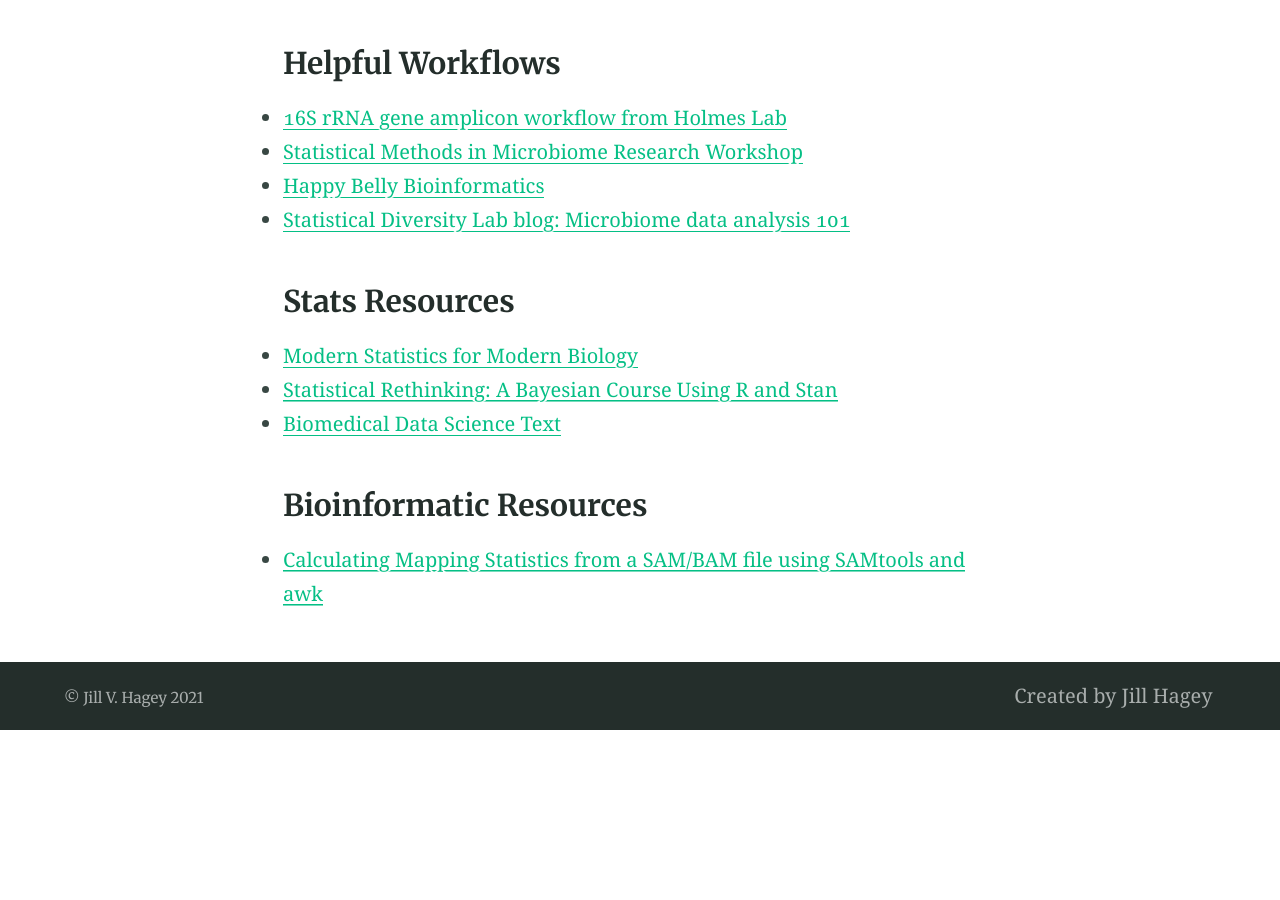
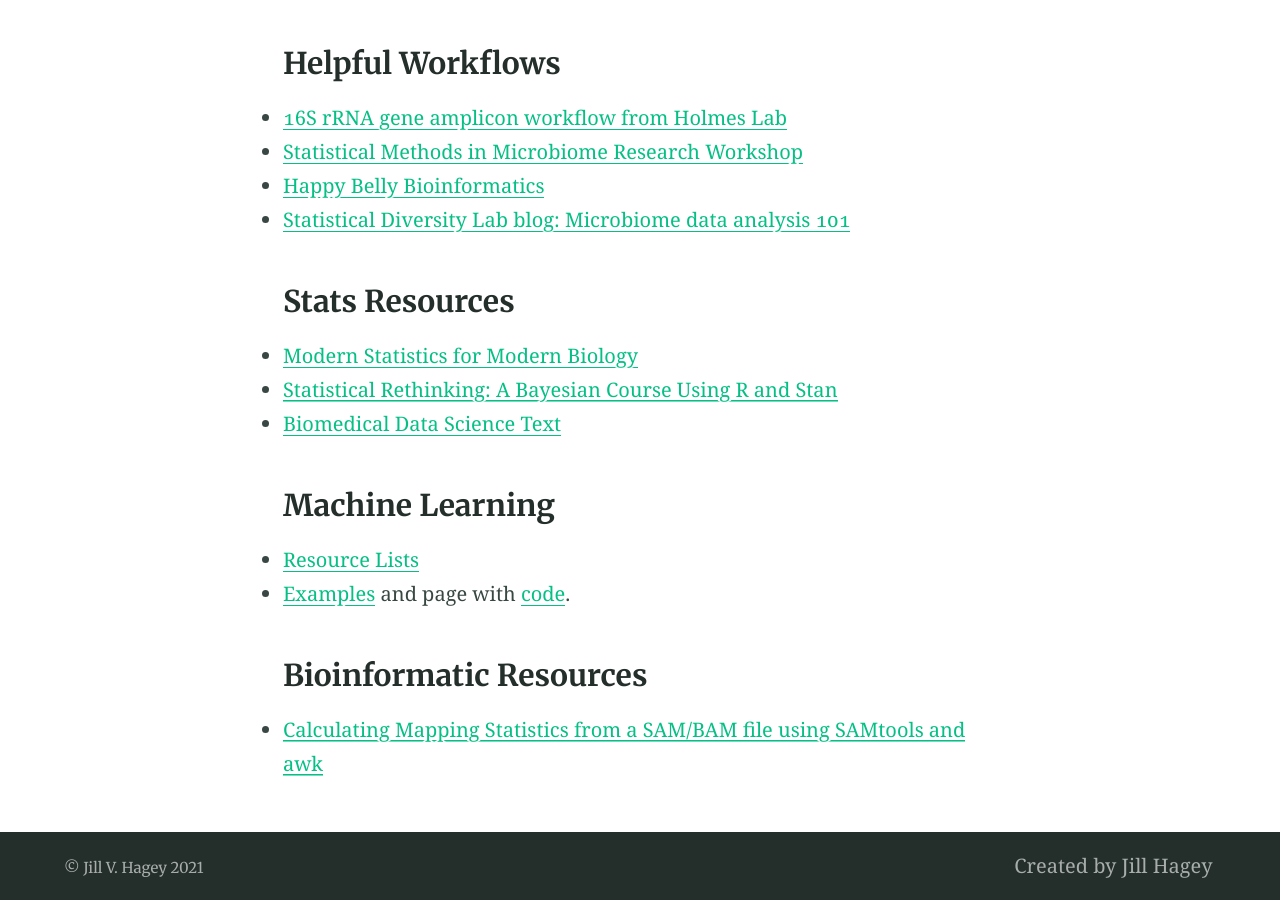
Before and after one commit to jvhagey/jvhagey.github.io, a Jekyll site: the page built from index.md, in a window 1280 px wide and 900 px high, scrolled down 2176 px. Built offline with Jekyll 4.4.1, drawn with Linux system fonts in a browser that asks for light colours; our own code applies the rules of GitHub Pages for plain Markdown files; before the commit the page ends 2906 px from its top, so only the background shows below that.

Commit message:
Update index.md

```diff
--- a/index.md
+++ b/index.md
@@ -56,5 +56,9 @@ Email: jvhagey@gmail.com
 - [Statistical Rethinking: A Bayesian Course Using R and Stan](https://github.com/rmcelreath/statrethinking_winter2019)
 - [Biomedical Data Science Text](http://genomicsclass.github.io/book/)
 
+### Machine Learning
+- [Resource Lists](https://github.com/bradleyboehmke/data-science-learning-resources/blob/master/README.md#machine-learning)
+- [Examples](https://bradleyboehmke.github.io/HOML/pca.html) and page with [code](https://koalaverse.github.io/homlr/notebooks/17-pca.nb.html).
+
 ### Bioinformatic Resources
 - [Calculating Mapping Statistics from a SAM/BAM file using SAMtools and awk](https://sarahpenir.github.io/bioinformatics/awk/calculating-mapping-stats-from-a-bam-file-using-samtools-and-awk/)
```
